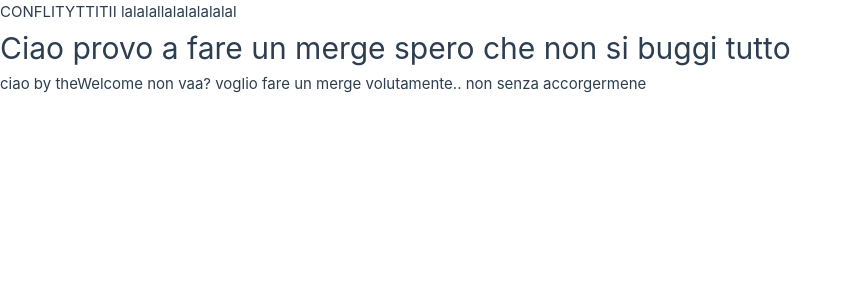
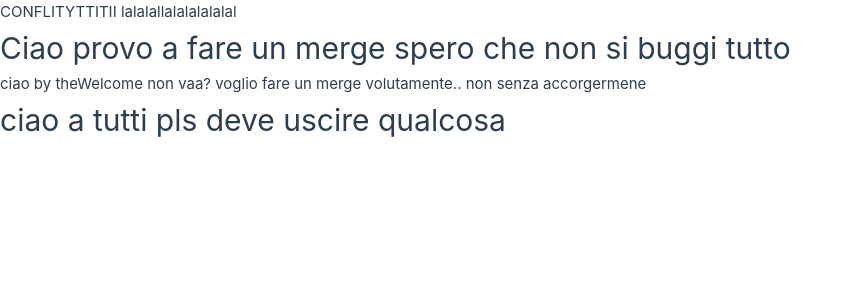
Before and after one commit to Alice-Rossi-03/example-merge, a Vue app: page / in a window 1280 px wide. Shown: the top 300 px of the page, without its empty margins (0-853 px from the left). Built offline with nearby package versions, Linux system fonts and the light colour scheme.

Commit message:
feat add-phrase

```diff
--- a/src/App.vue
+++ b/src/App.vue
@@ -23,6 +23,7 @@ export default{
 <template>
   <HelloWorld/>
   <TheWelcome/>
+  <h1>ciao a tutti pls deve uscire qualcosa</h1>
 </template>
 
 <style scoped>
```
